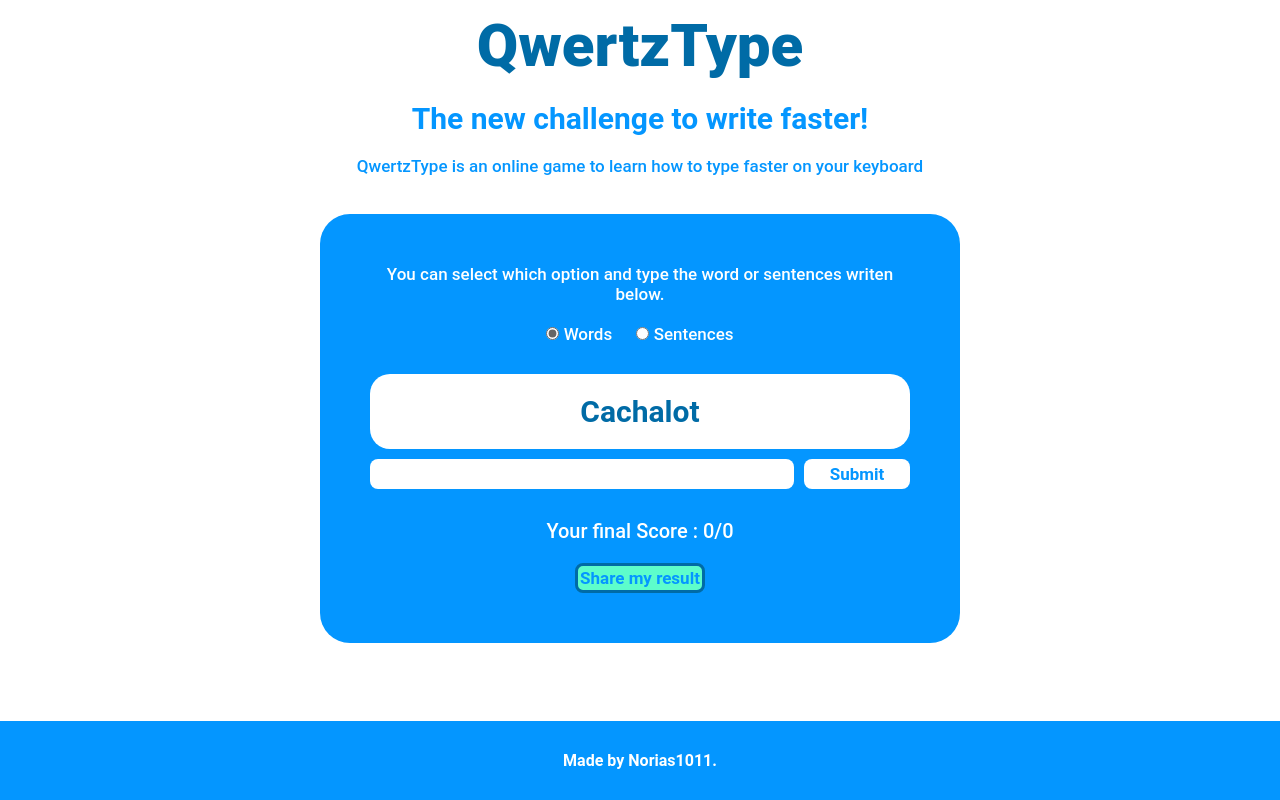
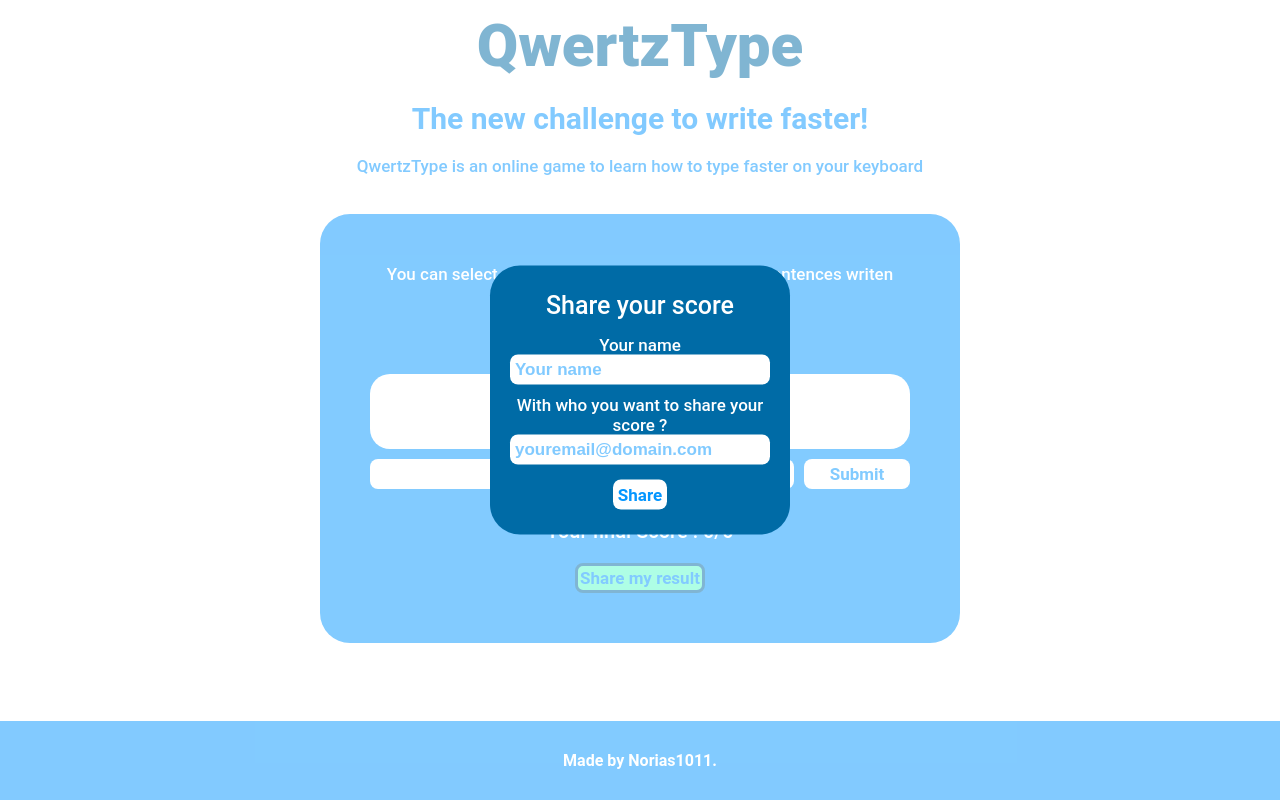
Before and after one commit to Norias1011/QwertzType, a plain HTML site: page index.html in a window 1280 px wide. Both pictures are taken after a click on the button "Share my result". Drawn offline with Linux system fonts and the light colour scheme.

Commit message:
change in the share button

```diff
--- a/index.html
+++ b/index.html
@@ -44,9 +44,22 @@
     <footer>
         Made by Norias1011.
     </footer>
+
+    <div class="popupBackground">
+        <div class="popup">
+            <div>Share your score</div>
+            <form>
+                <label for="name">Your name</label>
+                <input  type="text" id="name" name="name" placeholder="Your name">
+                <label for="email">With who you want to share your score ?</label>
+                <input type="email" id="email" name="email" placeholder="youremail@domain.com">
+                <button id="shareButton">Share</button>
+            </form>
+        </div>
+    </div>
 </body>
+<script src="script/popup.js"></script>
 <script src="script/config.js"></script>
 <script src="script/script.js"></script>
 <script src="script/main.js"></script>
-<script src="script/popup.js"></script>
 </html>
--- a/script/popup.js
+++ b/script/popup.js
@@ -0,0 +1,23 @@
+function showPopup() {
+    let popupBackground = document.querySelector(".popupBackground")
+    popupBackground.classList.add("active")
+}
+
+function hidePopup() {
+    let popupBackground = document.querySelector(".popupBackground")
+    popupBackground.classList.remove("active")
+}
+
+function initAddEventListenerPopup() {
+    let shareButton = document.querySelector(".shareButton button")
+    let popupBackground = document.querySelector(".popupBackground")
+    shareButton.addEventListener("click", () => {
+        showPopup()
+    })
+
+    popupBackground.addEventListener("click", (event) => {
+        if (event.target === popupBackground) {
+            hidePopup()
+        }
+    })
+}
--- a/script/script.js
+++ b/script/script.js
@@ -9,11 +9,26 @@ function printResult(result, number_of_words)
 
 function start_game()
 {
+    initAddEventListenerPopup();
     let i = 0;
     let score = 0;
     let gameList = words_list;
     let playerInput = document.getElementById("writingInput");
     let buttonSubmit = document.getElementById("submitButton");
+
+    let shareButton = document.querySelector("form");
+
+    shareButton.addEventListener("submit", (event) => {
+        event.preventDefault();
+        let shareName = document.getElementById("name").value;
+        let shareEmail = document.getElementById("email").value;
+        if (validateName(shareName) && validateEmail(shareEmail)) {
+            console.log(shareEmail)
+            showEmail(shareName, shareEmail, score);
+        } else {
+            console.log("Mistake in the name or email");
+        }
+    })
 
     showWords(gameList[i]);
     buttonSubmit.addEventListener("click", () => {
@@ -57,3 +72,18 @@ function showWords(words)
     let wordZone = document.querySelector(".propZone")
     wordZone.innerHTML = words;
 }
+
+function showEmail(name, email, score) {
+    let mailto = `mailto:${email}?subject=QwertzType score sharing&body=Hi, I'm ${name} and i made this score ${score} on QwertzType website !`
+    location.href = mailto
+}
+
+function validateName(name) {
+    let regex = new RegExp("[a-zA-Z]{2}")
+    return regex.test(name)
+}
+
+function validateEmail(email) {
+    let regex = new RegExp("[a-z0-9._-]+@[a-z0-9._-]+\\.[a-z0-9._-]+")
+    return regex.test(email)
+}
--- a/style/style.css
+++ b/style/style.css
@@ -143,6 +143,57 @@ input[type='email']::placeholder {
     opacity: 50%;
 }
 
+.popupBackground {
+    display: none;
+    position: fixed;
+    height: 100vh;
+    width: 100vw;
+    background-color: rgba(255, 255, 255, 0.5);
+}
+
+.popup {
+    position: absolute;
+    top: 50%;
+    left: 50%;
+    transform: translate(-50%, -50%);
+    flex-wrap: wrap;
+    justify-content: center;
+    align-items: center;
+    width: 300px;
+    padding: 20px;
+    text-align: center;
+    color: white;
+    font-size: 17px;
+    font-weight: 500;
+    background-color: var(--color-primary);
+    border-radius: 30px;
+    z-index: 1;
+}
+
+
+.active {
+    display: flex !important;
+}
+
+.popup p {
+    width: 100%;
+    margin-bottom: 20px;
+}
+
+.popup div {
+    font-size: 25px;
+    padding: 5px;
+    padding-bottom: 15px;
+}
+
+.popup input {
+    margin-bottom: 10px;
+}
+
+.popup button  {
+    margin: 5px;
+}
+
 button {
     padding: 5px;
     border: none;
```
